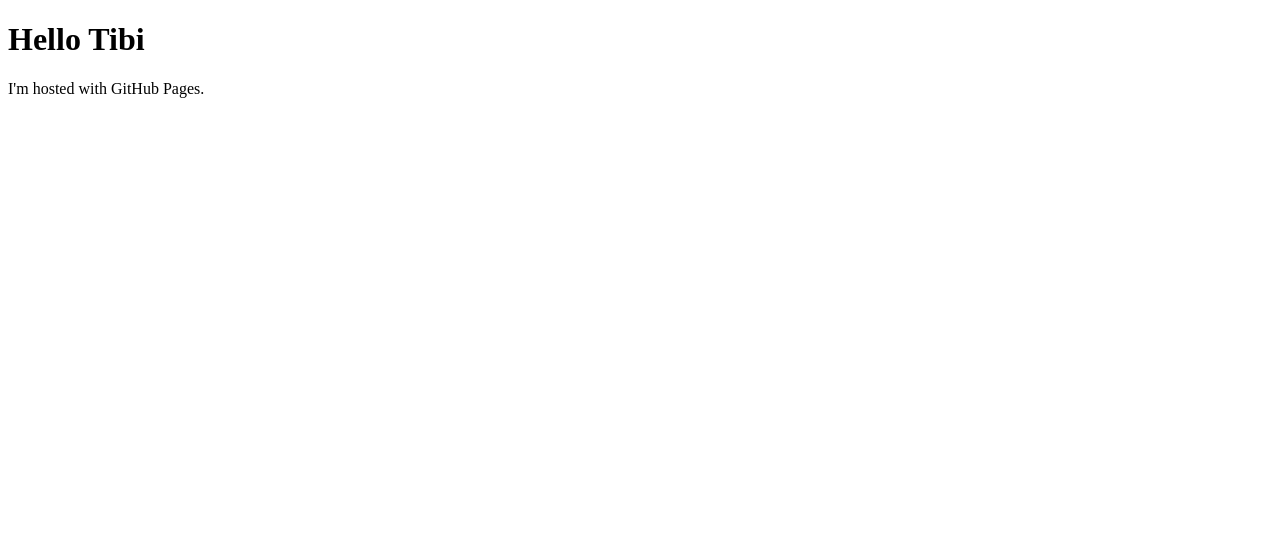
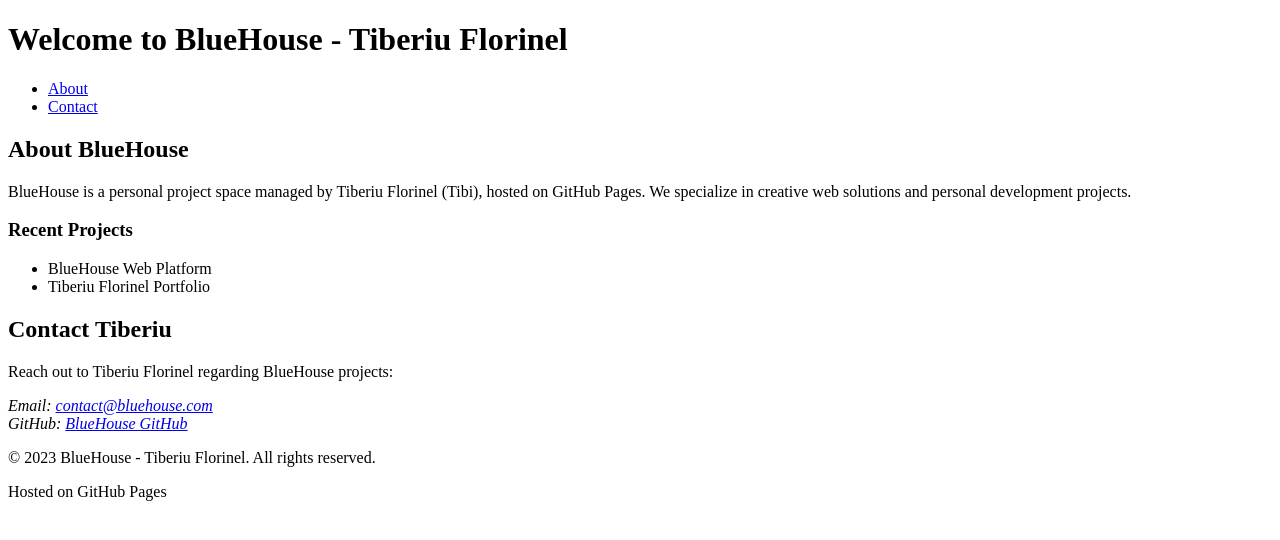
Before and after one commit to tutanflo/bluehouse, a plain HTML site: page index.html in a window 1280 px wide. Drawn offline with Linux system fonts and the light colour scheme.

Commit message:
Update index.html by ia

```diff
--- a/index.html
+++ b/index.html
@@ -1,7 +1,73 @@
 <!DOCTYPE html>
-<html>
+<html lang="en">
+<head>
+    <meta charset="UTF-8">
+    <meta name="viewport" content="width=device-width, initial-scale=1.0">
+    <meta name="description" content="Official page for Tiberiu Florinel and BlueHouse. Discover more about our projects and services.">
+    <meta name="keywords" content="Tiberiu, Florinel, BlueHouse, Tibi, GitHub Pages, Personal Website">
+    <meta name="author" content="Tiberiu Florinel">
+    <title>Tiberiu Florinel | BlueHouse</title>
+
+    <!-- Open Graph tags for social sharing -->
+    <meta property="og:title" content="Tiberiu Florinel | BlueHouse">
+    <meta property="og:description" content="Official page for Tiberiu Florinel and BlueHouse">
+    <meta property="og:type" content="website">
+
+    <!-- Simple CSS for basic styling -->
+    <link rel="stylesheet" href="styles.css">
+</head>
 <body>
-<h1>Hello Tibi</h1>
-<p>I'm hosted with GitHub Pages.</p>
+    <header>
+        <h1>Welcome to BlueHouse - Tiberiu Florinel</h1>
+        <nav>
+            <ul>
+                <li><a href="#about">About</a></li>
+                <li><a href="#contact">Contact</a></li>
+            </ul>
+        </nav>
+    </header>
+
+    <main>
+        <section id="about">
+            <h2>About BlueHouse</h2>
+            <p>BlueHouse is a personal project space managed by Tiberiu Florinel (Tibi), hosted on GitHub Pages. We specialize in creative web solutions and personal development projects.</p>
+
+            <article>
+                <h3>Recent Projects</h3>
+                <ul>
+                    <li>BlueHouse Web Platform</li>
+                    <li>Tiberiu Florinel Portfolio</li>
+                </ul>
+            </article>
+        </section>
+
+        <section id="contact">
+            <h2>Contact Tiberiu</h2>
+            <p>Reach out to Tiberiu Florinel regarding BlueHouse projects:</p>
+            <address>
+                Email: <a href="mailto:your.email@example.com">contact@bluehouse.com</a><br>
+                GitHub: <a href="https://github.com/yourprofile">BlueHouse GitHub</a>
+            </address>
+        </section>
+    </main>
+
+    <footer>
+        <p>© 2023 BlueHouse - Tiberiu Florinel. All rights reserved.</p>
+        <p>Hosted on GitHub Pages</p>
+    </footer>
+
+    <!-- Schema.org structured data -->
+    <script type="application/ld+json">
+    {
+        "@context": "https://schema.org",
+        "@type": "Person",
+        "name": "Tiberiu Florinel",
+        "affiliation": {
+            "@type": "Organization",
+            "name": "BlueHouse"
+        },
+        "url": "https://yourwebsite.com"
+    }
+    </script>
 </body>
 </html>
```
